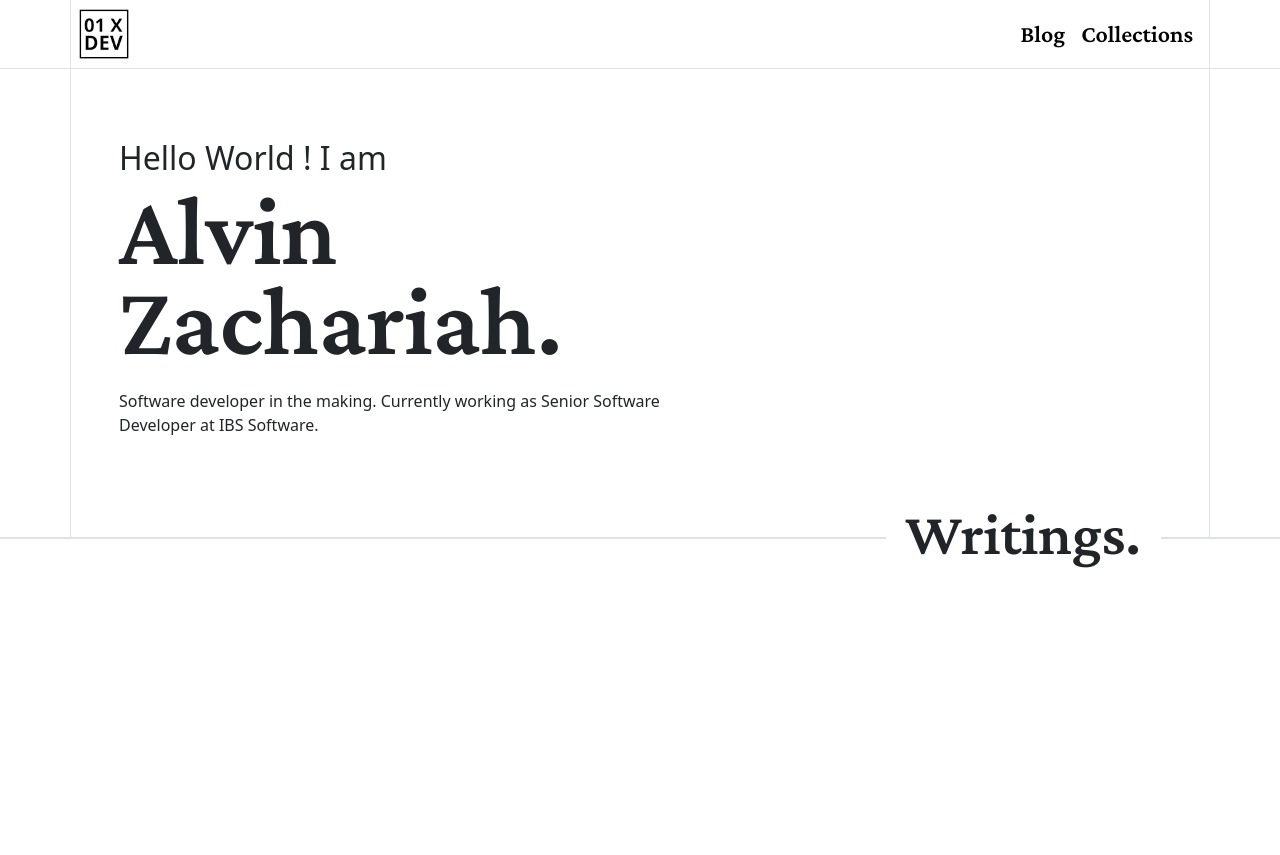
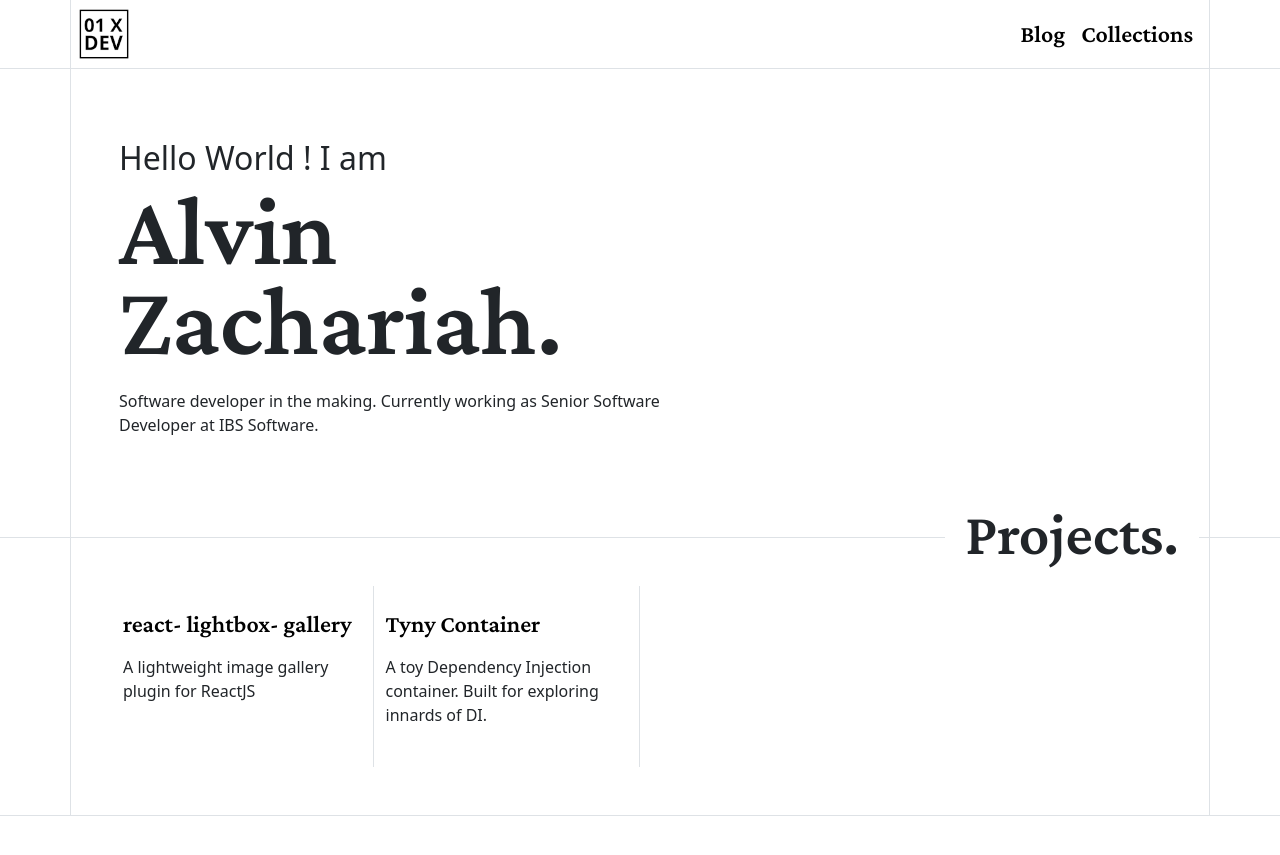
Before and after one commit to 01xdev/01xdev.github.io, a Jekyll site: the page built from index.md, in a window 1280 px wide. Shown: the top 855 px of the page. Built offline with Jekyll 4.4.1, drawn with Linux system fonts in a browser that asks for light colours.

Commit message:
updating home page

```diff
--- a/_layouts/home.html
+++ b/_layouts/home.html
@@ -11,6 +11,7 @@
     <link rel="preconnect" href="https://fonts.gstatic.com" crossorigin>
     <link rel="stylesheet" href="/assets/css/monokai.css">
     <link href="https://fonts.googleapis.com/css2?family=Crimson+Pro:wght@600&display=swap" rel="stylesheet">
+    <link rel="shortcut icon" type="image/png" href="/assets/images/logolight.png">
 </head>
 <body>
     <div class="head border-bottom">
@@ -31,9 +32,33 @@
             </div>
         </div>
     </div>
-    <div class="container-fluid border-bottom px-0">
+    <!-- <div class="container-fluid border-bottom px-0">
         <div class="container border-start border-end px-md-5 px-4">
             <span class="section-title">Writings.</span>
+        </div>
+    </div> -->
+    <div class="container-fluid border-bottom px-0">
+        <div class="container border-start border-end px-md-5 px-4 position-relative">
+            <span class="section-title">Projects.</span>
+            <div class="row py-5">
+                <div class="col-md-3 col-sm-4 col-6 item border-end py-4 px-3">
+                    <a href="https://www.npmjs.com/package/react-lightbox-gallery" target="_blank" class="heading">
+                        react- lightbox- gallery
+                    </a>
+                    <div class="py-3">
+                        A lightweight image gallery plugin for ReactJS
+                    </div>
+                </div>
+                <div class="col-md-3 col-sm-4 col-6 item border-end py-4">
+                    <a href="https://www.npmjs.com/package/react-lightbox-gallery" target="_blank" class="heading">
+                        Tyny Container
+                    </a>
+                    <div class="py-3">
+                        A toy Dependency Injection container. Built for exploring innards of DI.
+                    </div>
+                </div>
+
+            </div>
         </div>
     </div>
     <script src="https://cdn.jsdelivr.net/npm/bootstrap@5.3.0-alpha1/dist/js/bootstrap.bundle.min.js" integrity="sha384-w76AqPfDkMBDXo30jS1Sgez6pr3x5MlQ1ZAGC+nuZB+EYdgRZgiwxhTBTkF7CXvN" crossorigin="anonymous"></script>
--- a/assets/css/style.css
+++ b/assets/css/style.css
@@ -116,6 +116,17 @@ div.highlight{
     float: right;
     padding-inline: 20px;
     background: white;
+    position: absolute;
+    right: 10px;
+}
+
+.item .heading{
+    color: #000;
+    font-weight: 600;
+    font-family: 'Crimson Pro';
+    font-size: 1.5em;
+    line-height: 1.2;
+    text-decoration: none;
 }
 @media only screen and (max-width: 767px){
     .head h1{
```
Also changed, not shown: index.md (+1 -1 lines).
